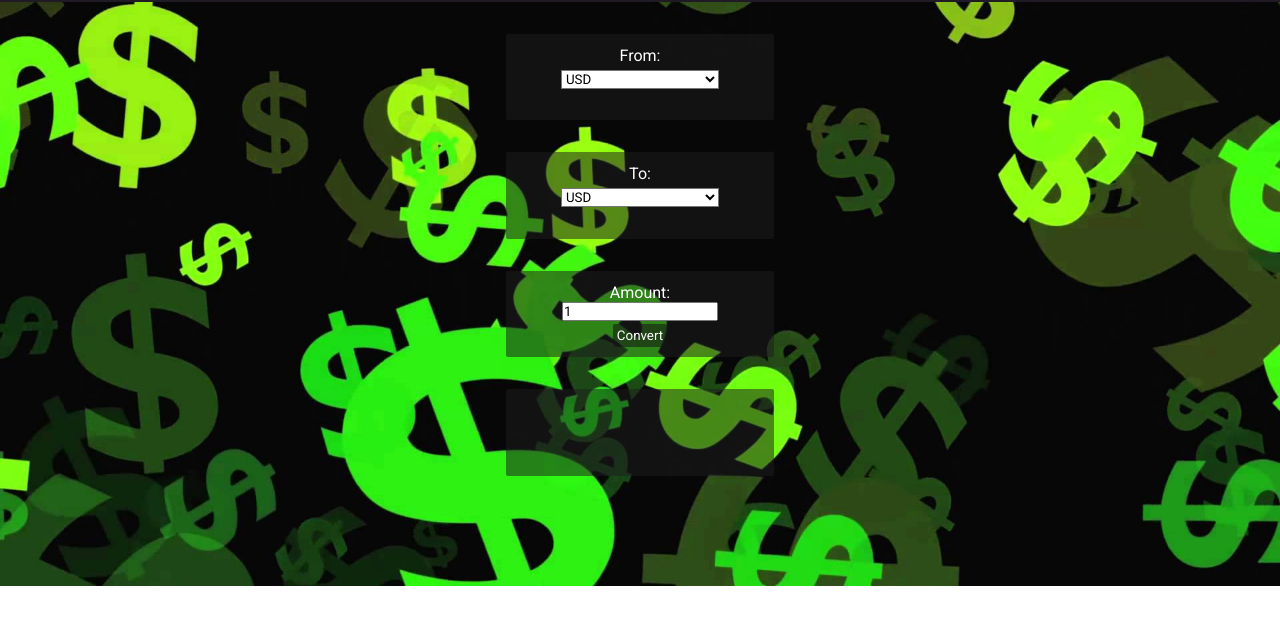
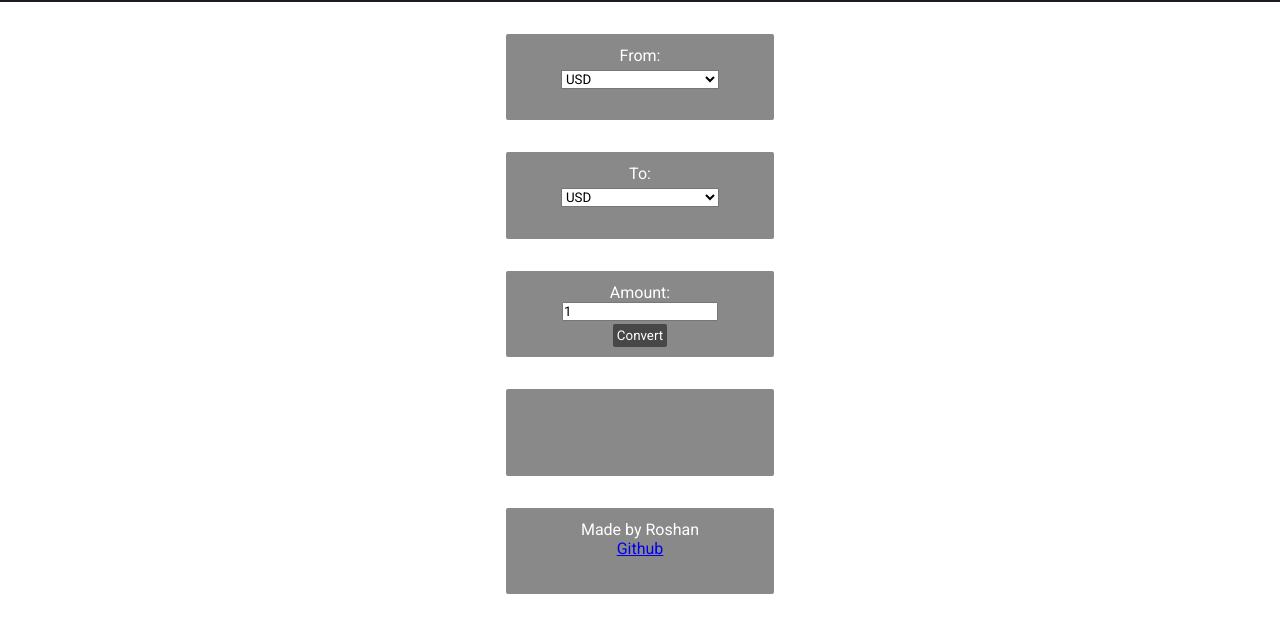
Before and after one commit to Roshaen/currency, a plain HTML site: page index.html in a window 1280 px wide. Shown: the part 56-688 px from the top of the page. Drawn offline with Linux system fonts and the light colour scheme.

Commit message:
Add files via upload

```diff
--- a/index.html
+++ b/index.html
@@ -132,6 +132,10 @@
 </div>
 <!-- result box -->
 <div id="result" class="container"></div>
+<div class="container">
+	<p>Made by Roshan</p>
+	<p><a href="https://github.com/Roshaen?tab=repositories">Github</a></p>
+</div>
 
  <!-- script  -->
   <script src="/currency/app.js"></script>
--- a/style.css
+++ b/style.css
@@ -5,7 +5,7 @@
     font-family: 'Roboto', sans-serif;
 }
 body{
-    background: url(/currency/image/bg.jpg) no-repeat center center/cover;
+
 
 }
 /* navbar styling */
```
